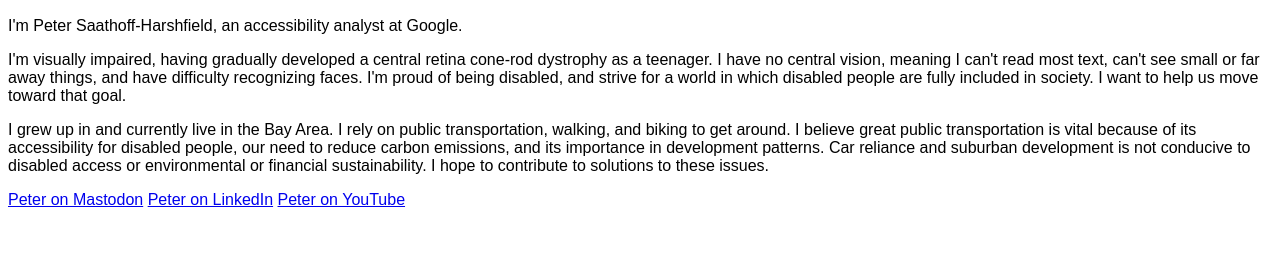
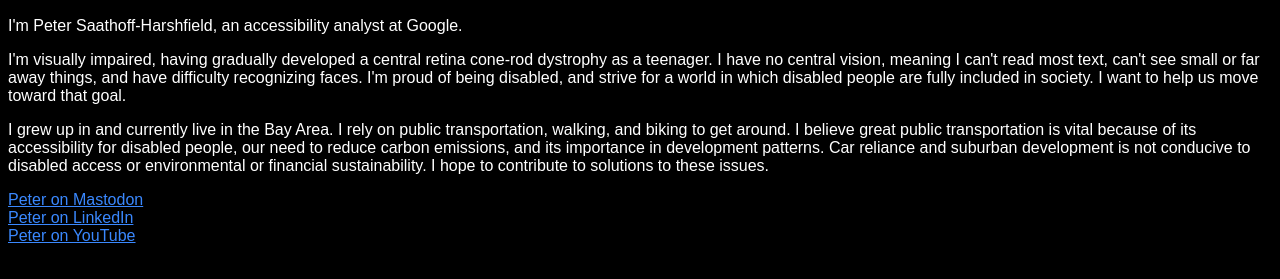
Before and after one commit to PeterSaathoff-Harshfield/peter.bike, a plain HTML site: page index.html in a window 1280 px wide. Shown: the part 97-376 px from the top of the page. Drawn offline with Linux system fonts and the dark colour scheme.

Commit message:
Update index.html

```diff
--- a/index.html
+++ b/index.html
@@ -1,15 +1,34 @@
 <html lang="en">
-	<body style="font-family: sans-serif;">
+	<head>
+		<style>
+			@media (prefers-color-scheme: dark) {
+				.theme {
+					background: #000;
+					color: #fff;
+
+				}
+				a {
+					color: #3a88fe;
+				}
+				a:visited {
+					color: #d357fe;
+				}
+			}
+		</style>
+	</head>
+	<body class="theme" style="font-family: sans-serif;">
 		<h1>Peter Saathoff-Harshfield</h1>
 
 		<h2>About me</h2>
 		<p>I'm Peter Saathoff-Harshfield, an accessibility analyst at Google.</p>
 		<p>I'm visually impaired, having gradually developed a central retina cone-rod dystrophy as a teenager. I have no central vision, meaning I can't read most text, can't see small or far away things, and have difficulty recognizing faces. I'm proud of being disabled, and strive for a world in which disabled people are fully included in society. I want to help us move toward that goal.</p>
 		<p>I grew up in and currently live in the Bay Area. I rely on public transportation, walking, and biking to get around. I believe great public transportation is vital because of its accessibility for disabled people, our need to reduce carbon emissions, and its importance in development patterns. Car reliance and suburban development is not conducive to disabled access or environmental or financial sustainability. I hope to contribute to solutions to these issues.</p>
-		<div role="contentinfo">
-			<a  href="https://mastodon.social/@pesh">Peter on Mastodon</a>
-			<a  href="https://www.linkedin.com/in/peter-saathoff-harshfield/">Peter on LinkedIn</a>
-			<a  href="https://www.youtube.com/@petersaathoff-harshfield">Peter on YouTube</a>
-		</div>
+		<footer>
+			<a href="https://mastodon.social/@pesh">Peter on Mastodon</a>
+			<br>
+			<a href="https://www.linkedin.com/in/peter-saathoff-harshfield/">Peter on LinkedIn</a>
+			<br>
+			<a href="https://www.youtube.com/@petersaathoff-harshfield">Peter on YouTube</a>
+		</footer>
 	</body>
 </html>
```
